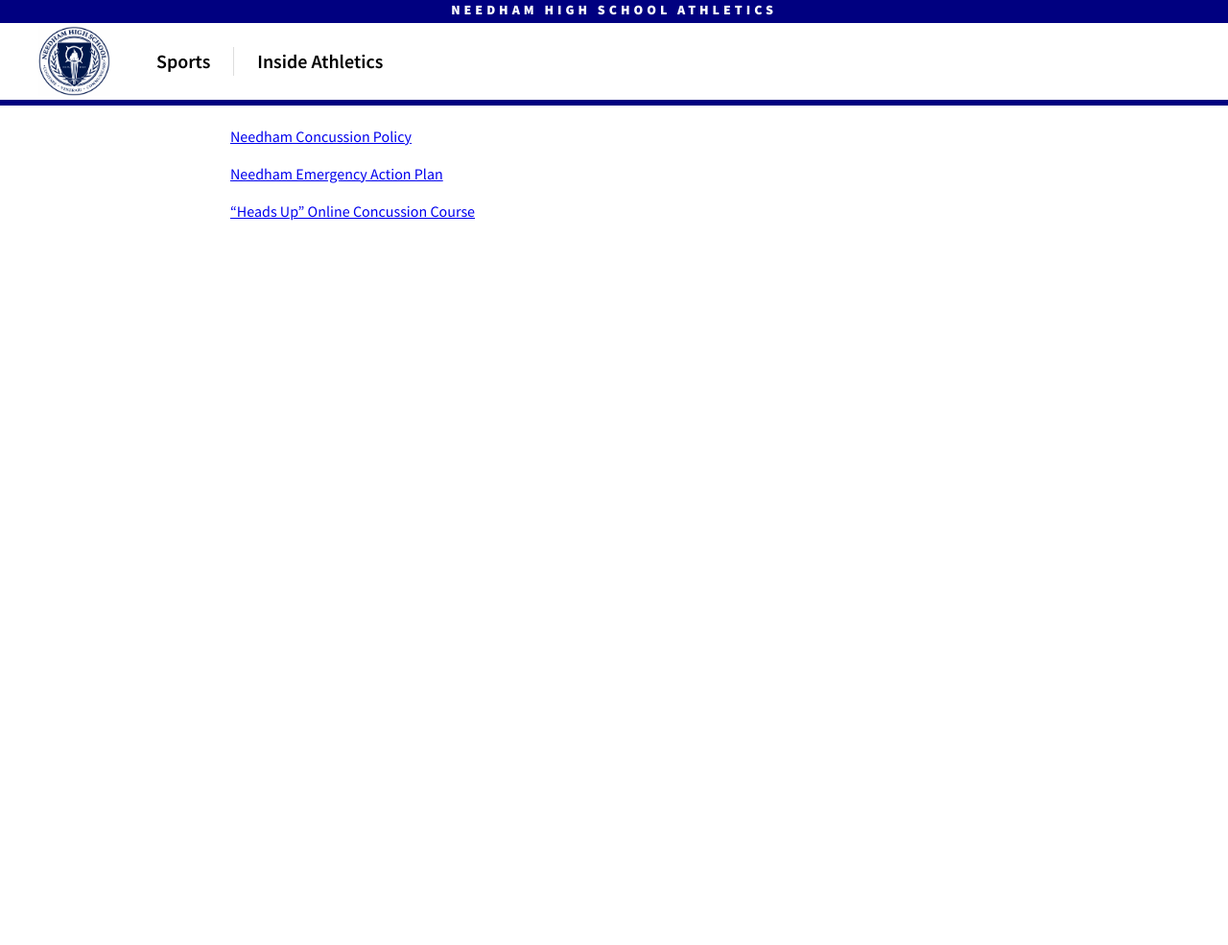
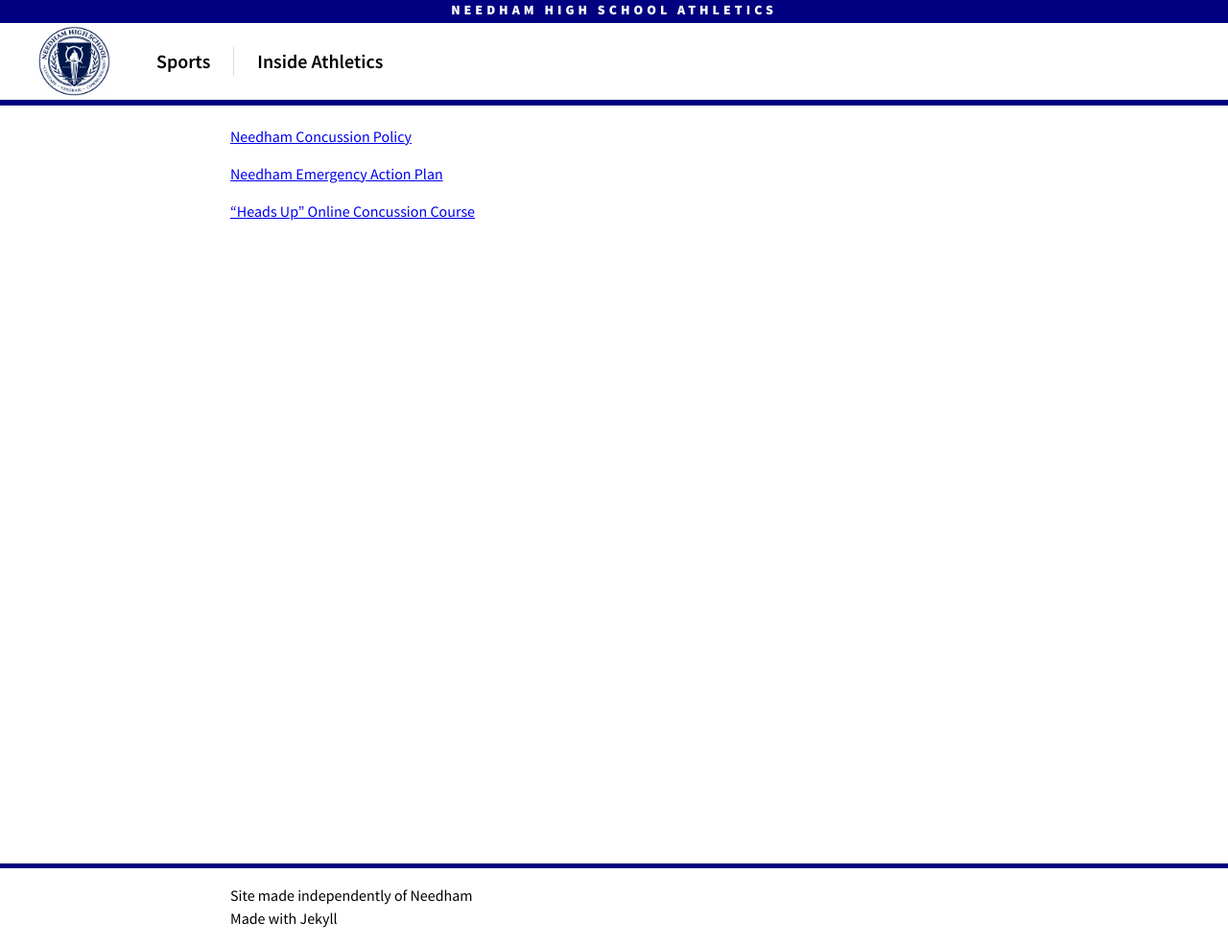
Before and after one commit to needhamathletics/needhamathletics.github.io, a Jekyll site: the page built from high-school/athletic-training.md, in a window 1280 px wide. Shown: the whole page at 96% size. Built offline with Jekyll 4.4.1, drawn with Linux system fonts in a browser that asks for light colours; before the commit the page ends 900 px from its top, so only the background shows below that.

Commit message:
Footer, UI bug with mobile nav on Safari

```diff
--- a/_includes/footer.html
+++ b/_includes/footer.html
@@ -0,0 +1,7 @@
+<footer>
+  <div class="max-width">
+    Site made independently of Needham
+    <br>
+    Made with Jekyll
+  </div>
+</footer>
--- a/_sass/_layout.scss
+++ b/_sass/_layout.scss
@@ -139,6 +139,7 @@
   text-align: right;
 
   ul {
+    -webkit-transform: translate3d(0,0,1);
     background-color: white;
     width: 100%;
     z-index: 2;
@@ -371,6 +372,7 @@
 .page-content {
   @include row-pad;
   background-color: white;
+  min-height: calc(100dvh - 110px);
   z-index: 1;
 }
 
@@ -384,3 +386,13 @@
   margin-left: auto;
   margin-right: auto;
 }
+
+/**
+ * Footer
+ */
+footer {
+  align-items: center;
+  border-top: 5px solid navy;
+  display: flex;
+  min-height: 80px;
+}
```
